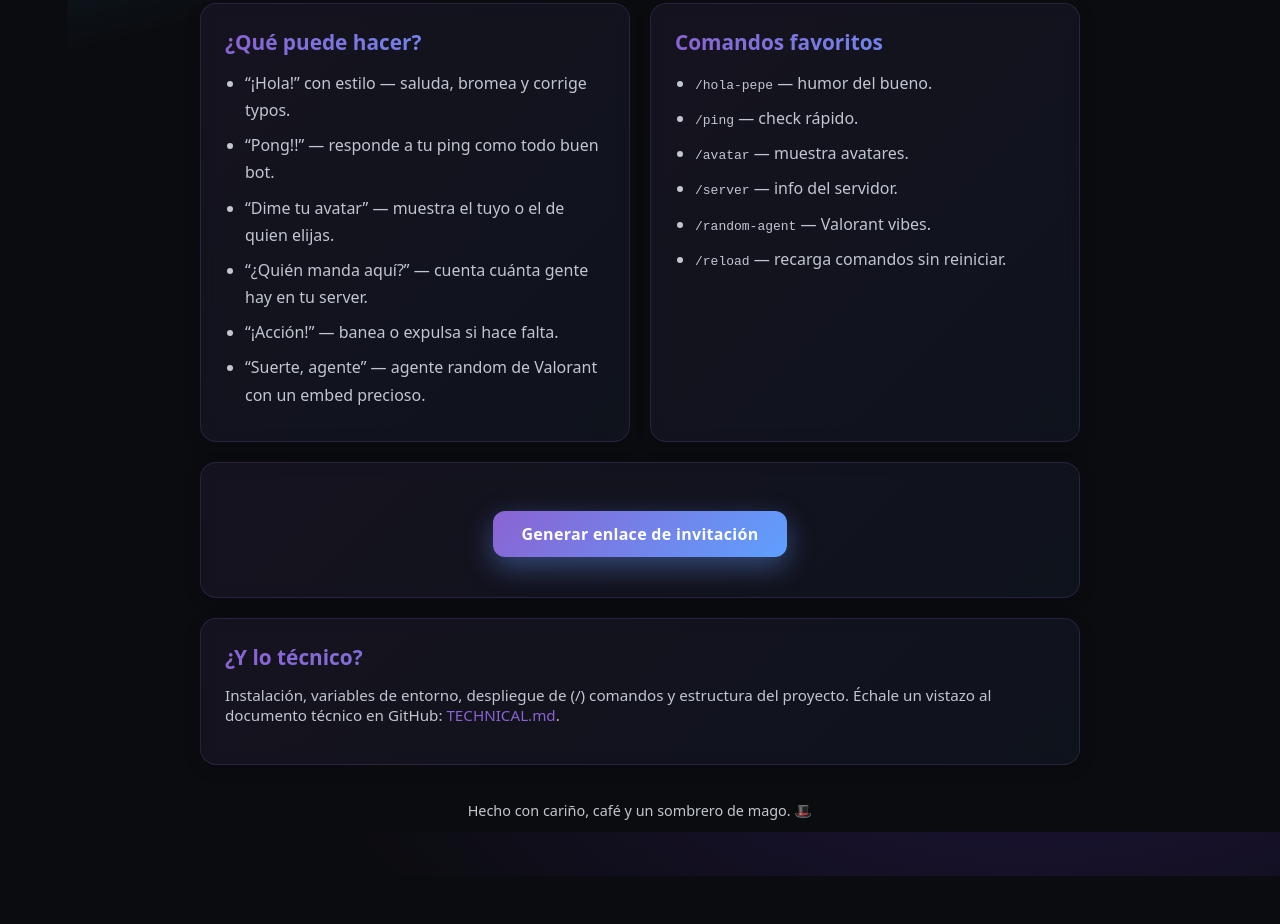
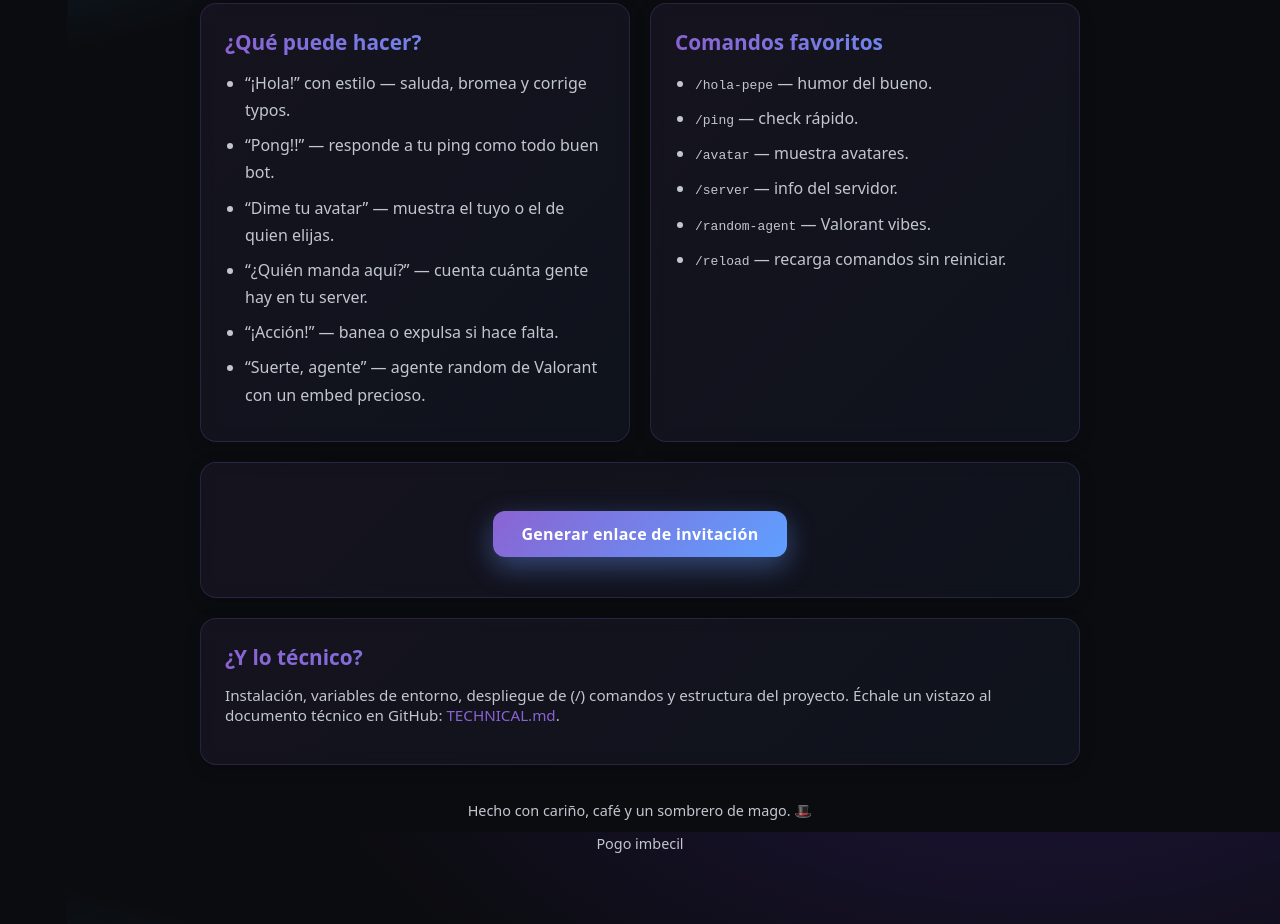
Before and after one commit to owenunda/OweenBot, a website: page page/index.html in a window 1280 px wide. Shown: the part 324-1248 px from the top of the page. Before the commit the page ends 1200 px from the top, so only its background shows below. Drawn offline with Linux system fonts and the light colour scheme.

Commit message:
add: footer text

```diff
--- a/page/index.html
+++ b/page/index.html
@@ -154,6 +154,7 @@
 
 			<footer>
 				Hecho con cariño, café y un sombrero de mago. 🎩
+				<p>Pogo imbecil</p>
 			</footer>
 		</main>
 		<script>
```
